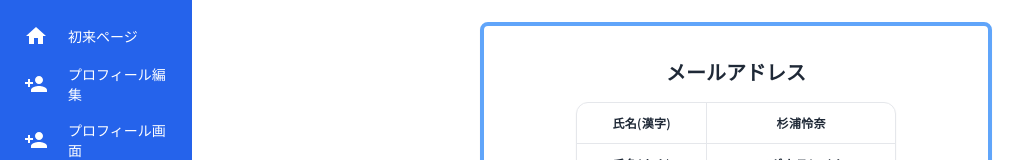
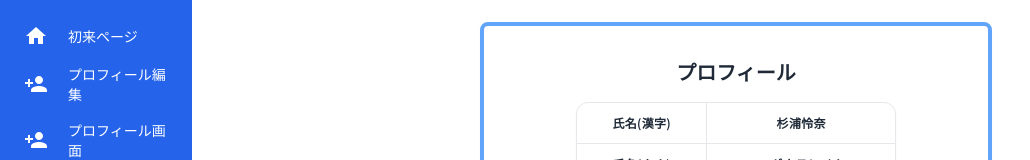
Before and after one commit to Aruche-code/kd-reserve, a Next.js app: page /dev/profile1 in a window 1280 px wide. Shown: the top 160 px of the page, without its empty margins (0-1030 px from the left). Built offline with nearby package versions, Linux system fonts and the light colour scheme.

Commit message:
key配置

```diff
--- a/app/(root)/dev/profile1/page.tsx
+++ b/app/(root)/dev/profile1/page.tsx
@@ -21,11 +21,11 @@ const Profile1 = () => {
   return (
     <div className="flex flex-col justify-center items-center">
       {testUsers.map(user => (
-        <div className="p-1.5 px-2 inline-block w-full md:w-4/5 lg:w-2/3 xl:w-1/2">
+        <div className="p-1.5 px-2 inline-block w-full md:w-4/5 lg:w-2/3 xl:w-1/2" key={user.id}>
           <div className="bg-white border-4 border-blue-400 rounded-lg shadow-sm overflow-hidden">
             <div className="px-6 py-2 border-gray-200">
               <h2 className="text-xl font-semibold flex justify-center text-gray-800 mt-6">
-                メールアドレス
+                プロフィール
               </h2>
             </div>
 
--- a/app/(root)/dev/record/page.tsx
+++ b/app/(root)/dev/record/page.tsx
@@ -79,7 +79,7 @@ const Record = () => {
     return (
         <div>
             {testUsers.map(user => (
-                <div className="bg-white h-screen w-full">
+                <div className="bg-white h-screen w-full" key={user.id}>
 
                     <div className="bg-white flex-col text-center mt-10 mb-10">
                         <div className="text-gray-900">
```
